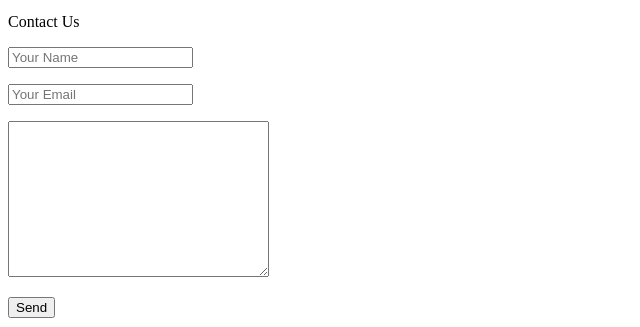
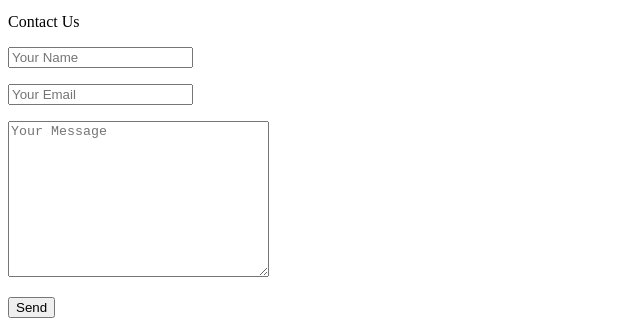
Before and after one commit to IrynaAx/web-project, a plain HTML site: page index.html in a window 1280 px wide. Shown: the part 3477-3804 px from the top of the page, 0-640 px from the left. Drawn offline with Linux system fonts and the light colour scheme.

Commit message:
add placeholder 'message' to the contact us form

```diff
--- a/index.html
+++ b/index.html
@@ -186,7 +186,7 @@
                     <form>
                         <p><input type="text" name="user-name" placeholder="Your Name" required></p>
                         <p><input type="text" name="user-email-address" placeholder="Your Email" required></p>
-                        <p><textarea name="message" cols="30" rows="10"></textarea></p>
+                        <p><textarea name="message" placeholder="Your Message" cols="30" rows="10"></textarea></p>
                         <input type="submit" value="Send">
                     </form>
 
```
